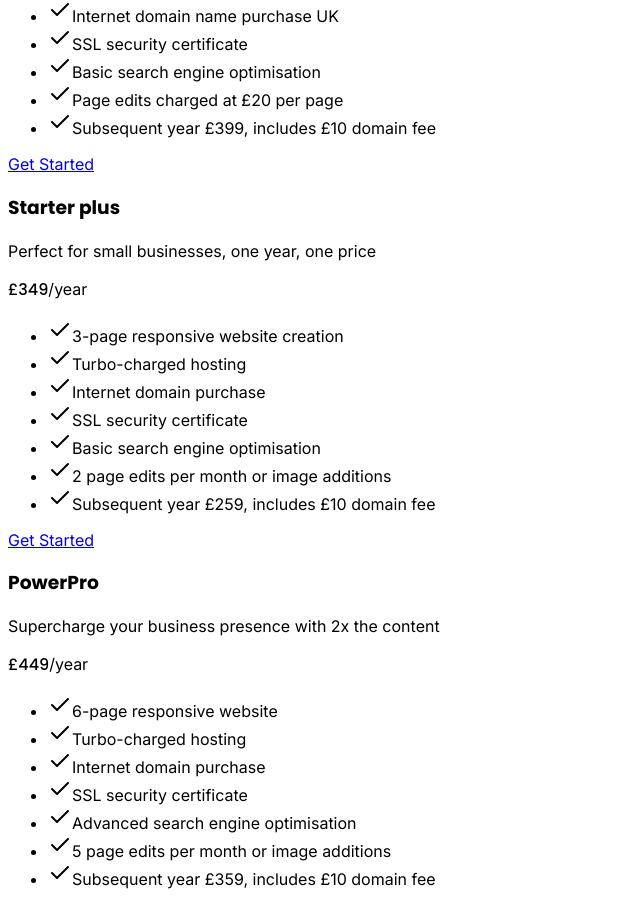
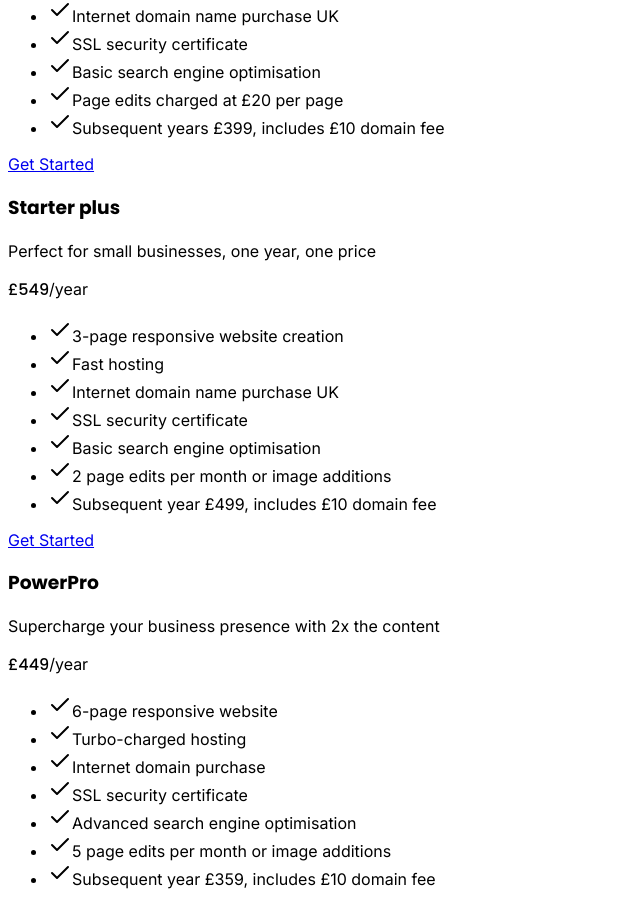
Before and after one commit to thebishes/WebReady, a React (Vite) app in the folder client/: page / in a window 1280 px wide. Shown: the part 1732-2639 px from the top of the page, without its empty margins (0-640 px from the left). Built offline with nearby package versions, Linux system fonts and the light colour scheme; what @shared/schema would draw is missing.

Commit message:
Updated Home.tsx

```diff
--- a/client/src/pages/Home.tsx
+++ b/client/src/pages/Home.tsx
@@ -67,7 +67,7 @@ const Home = () => {
         { name: "Basic search engine optimisation", included: true },
         { name: "Page edits charged at £20 per page", included: true },
         {
-          name: "Subsequent year £399, includes £10 domain fee",
+          name: "Subsequent years £399, includes £10 domain fee",
           included: true,
         },
       ],
@@ -76,16 +76,16 @@ const Home = () => {
     {
       name: "Starter plus",
       description: "Perfect for small businesses, one year, one price",
-      price: "£349",
+      price: "£549",
       features: [
         { name: "3-page responsive website creation", included: true },
-        { name: "Turbo-charged hosting", included: true },
-        { name: "Internet domain purchase", included: true },
+        { name: "Fast  hosting", included: true },
+        { name: "Internet domain name purchase UK", included: true },
         { name: "SSL security certificate", included: true },
         { name: "Basic search engine optimisation", included: true },
         { name: "2 page edits per month or image additions", included: true },
         {
-          name: "Subsequent year £259, includes £10 domain fee",
+          name: "Subsequent year £499, includes £10 domain fee",
           included: true,
         },
       ],
```
